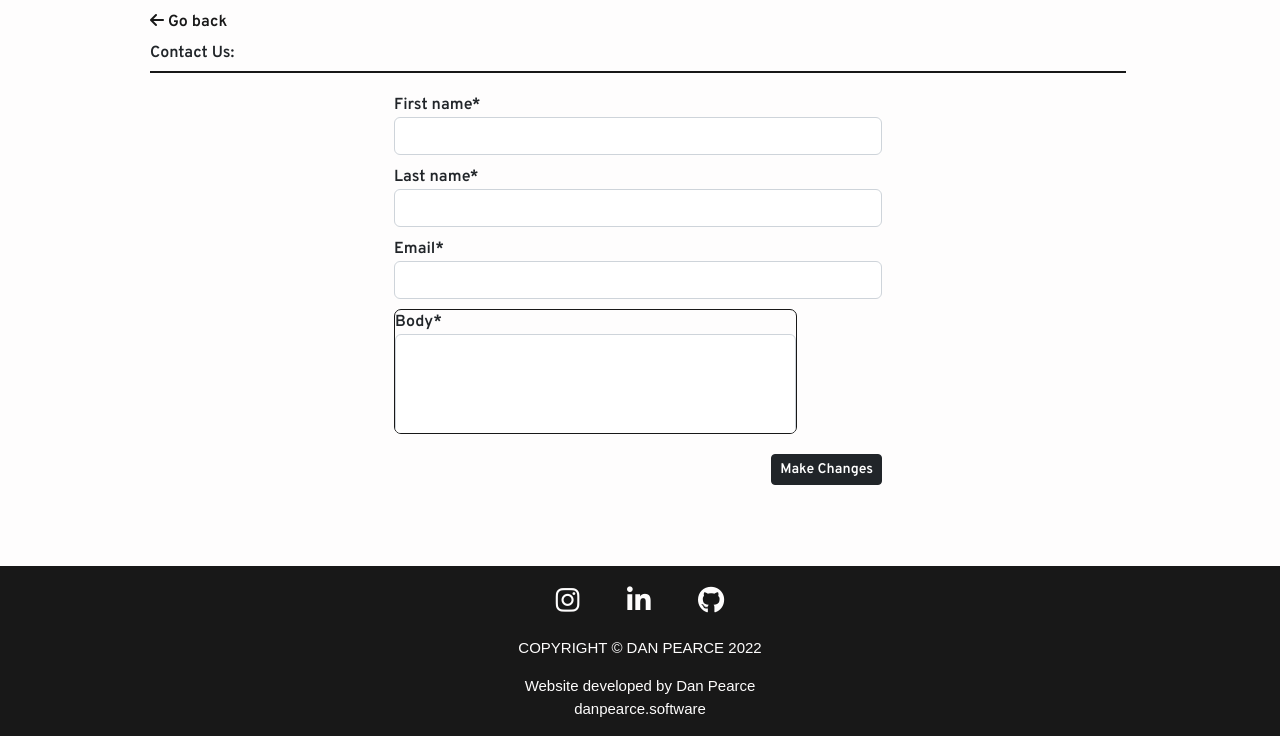
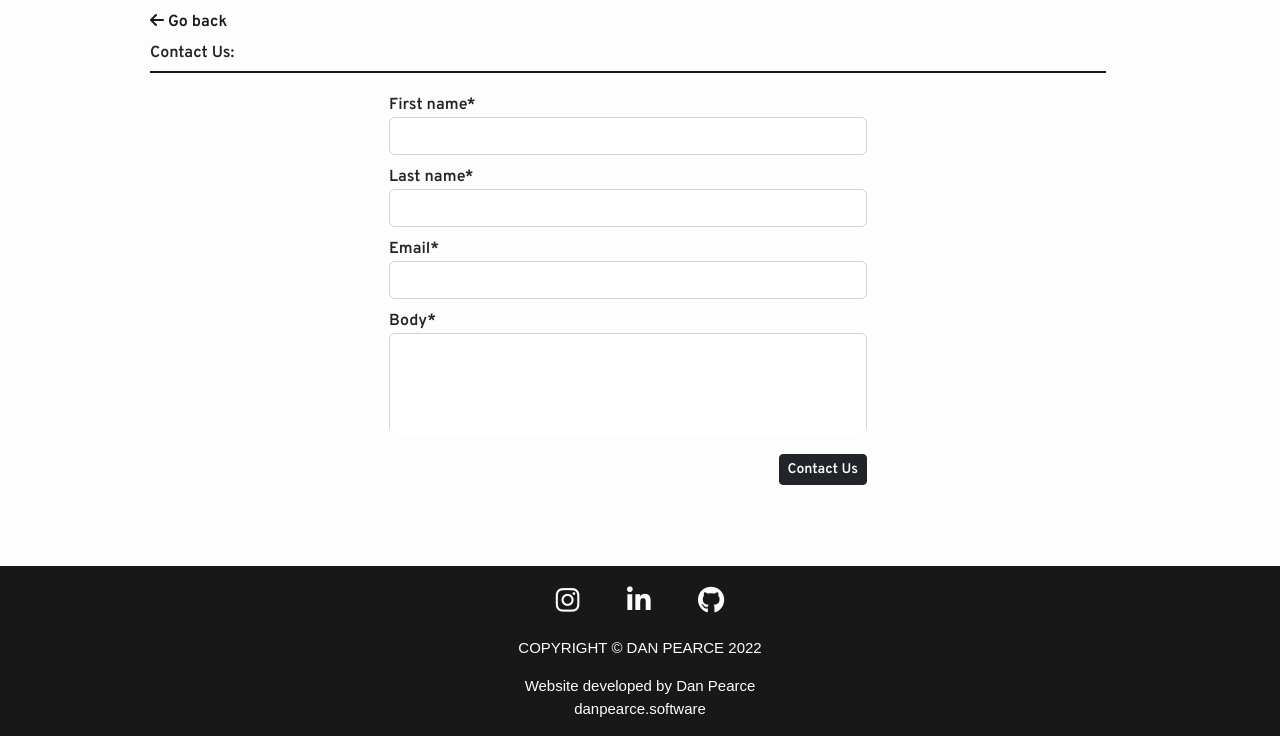
Before and after one commit to DanPearce/CI_PP4_TheForum, a Django app: page /contact/ in a window 1280 px wide. Shown: the part 64-800 px from the top of the page. Run offline with Django 3.2, Linux system fonts and the light colour scheme; some libraries are stand-ins or nearby versions.

Commit message:
Add some styling changes to make things more clean

```diff
--- a/static/css/style.css
+++ b/static/css/style.css
@@ -615,6 +615,22 @@ h6 {
     color: #cd0000;
 }
 
+.delete-post-modal {
+    background: none;
+    border: none;
+    text-decoration: underline;
+}
+
+.delete-post-modal:hover {
+    color:#cd0000;
+}
+
+.close {
+    text-decoration: none;
+    background: none;
+    border: none;
+}
+
 
 /* Comment Section */
 .post-comment {
@@ -802,3 +818,16 @@ h6 {
 .board-form-no-auth a {
     color: #fefdfd !important;
 }
+
+/*--------------------
+'contact.html' STYLING
+--------------------*/
+
+#contact {
+    margin: 10px;
+}
+
+#contact #div_id_body {
+    width: auto;
+    border: none;
+}
--- a/templates/base.html
+++ b/templates/base.html
@@ -39,7 +39,7 @@
                         </li>
                         {% endif %}
                         <li class="nav-item">
-                        <a class="nav-link" href="#">Contact Us</a>
+                        <a class="nav-link" href="{% url 'contact' %}">Contact Us</a>
                         </li>
                     </ul>
                 </div>
--- a/templates/board_detail.html
+++ b/templates/board_detail.html
@@ -64,7 +64,6 @@
 				<div class="about-board">
 					<p class="board-description-title">Description:</p>
 					<p>{{ board.about | safe }}</p>
-					<div class="vr comment-line"></div>
 				</div>
 				<div class="followers-board">
 					<p class="board-description-title">Follow this board?</p>
@@ -95,7 +94,6 @@
 				{% if page.object_list|length <= 0 %}
 				{% else %}
 					<div class="board-say-something">
-						<div class="vr comment-line"></div>
 						<p class="board-description-title">Got something to say?</p>
 						<a href="{% url 'add_post' board %}" class="btn btn-dark btn-sm sign-up-btn add-post-btn">Add Post</a>
 					</div>
--- a/templates/contact.html
+++ b/templates/contact.html
@@ -4,7 +4,7 @@
 <div class="go-back">
     <a href="javascript:history.back()"><i class="fa-solid fa-arrow-left"></i> Go back</a>
 </div>
-<section id="add-post" class="row">
+<section id="contact" class="row">
 <div class="row container-fluid add-posts">
     <div class="col-12">
         <h6>Contact Us:</h6>
@@ -13,7 +13,7 @@
             <form method="post" id="post-form" enctype="multipart/form-data">
                 {{ contact_form | crispy }}
                 {% csrf_token %}
-                <button type="submit" class="btn btn-dark btn-sm sign-up-btn add-post-form-btn">Make Changes</button>
+                <button type="submit" class="btn btn-dark btn-sm sign-up-btn add-post-form-btn">Contact Us</button>
             </form>
         </div>
     </div>
--- a/templates/post_detail.html
+++ b/templates/post_detail.html
@@ -35,7 +35,7 @@
                 {% if user.id == post.creator.id %}
                     <small>
                         <a href="{% url 'edit_post' post.id %}">Edit Post</a>
-                        <button type="button" data-bs-toggle="modal" data-bs-target="#delete-post-modal">
+                        <button class="delete-post-modal" type="button" data-bs-toggle="modal" data-bs-target="#delete-post-modal">
                             Delete Post
                         </button>
                     </small>
@@ -46,7 +46,7 @@
                 {% endif %}
             {% endif %}
         </div>
-        <div class="modal delete-post-modal" id="delete-post-modal" tabindex="-1" role="dialog">
+        <div class="modal" id="delete-post-modal" tabindex="-1" role="dialog">
             <div class="modal-dialog modal-dialog-centered" role="document">
               <div class="modal-content">
                 <div class="modal-header">
```
